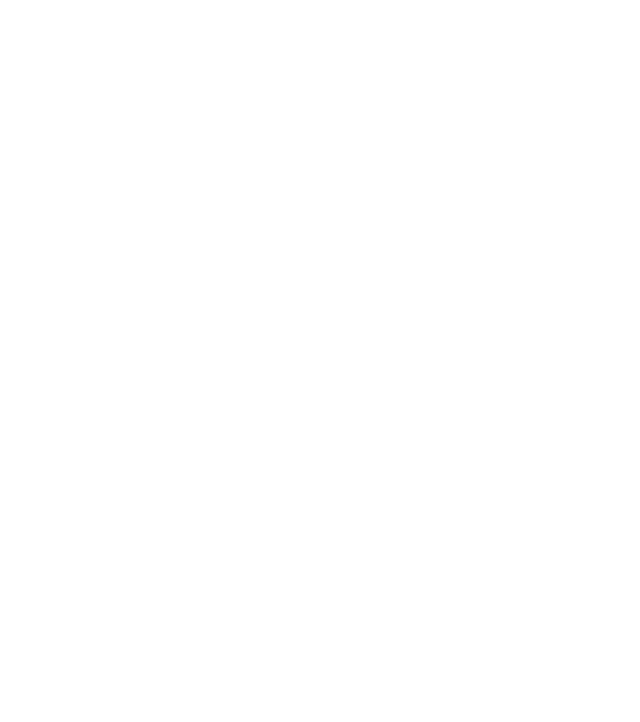
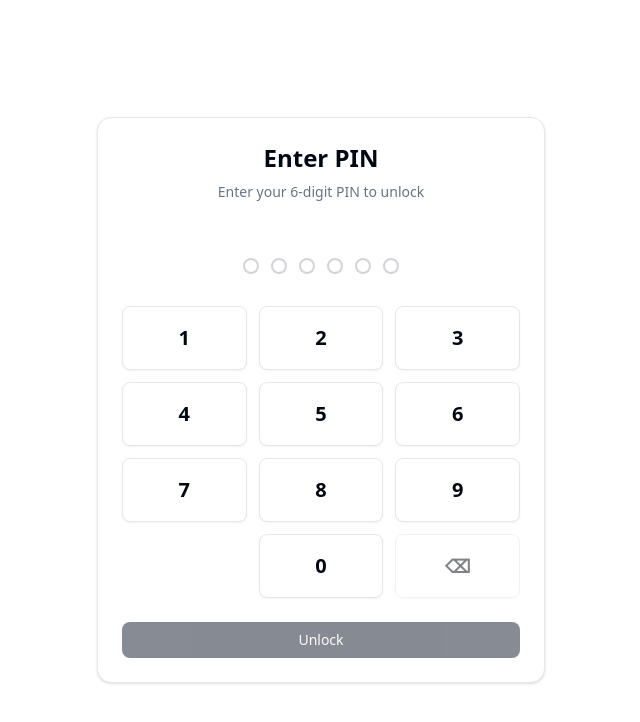
Before and after one commit to JethroNatividad/pos-mobile-app, a React (Vite) app: page /login in a window 1280 px wide. Before the commit this address had no page. Shown: the top 722 px of the page, without its empty margins (319-959 px from the left). Built offline with nearby package versions, Linux system fonts and the light colour scheme.

Commit message:
feat: Implement user login flow with PIN authentication and integrate session checks into AuthGuard.

```diff
--- a/src/main.tsx
+++ b/src/main.tsx
@@ -3,6 +3,7 @@ import ReactDOM from "react-dom/client";
 import App from "@/App";
 import { BrowserRouter, Routes, Route } from "react-router";
 import Setup from "@/pages/auth/setup";
+import Login from "@/pages/auth/login";
 import AuthGuard from "@/components/AuthGuard";
 
 ReactDOM.createRoot(document.getElementById("root") as HTMLElement).render(
@@ -10,6 +11,7 @@ ReactDOM.createRoot(document.getElementById("root") as HTMLElement).render(
     <BrowserRouter>
       <Routes>
         <Route path="/setup" element={<Setup />} />
+        <Route path="/login" element={<Login />} />
         <Route element={<AuthGuard />}>
           <Route path="/" element={<App />} />
         </Route>
--- /dev/null
+++ b/src/pages/auth/login.tsx
@@ -0,0 +1,96 @@
+import { useState } from "react";
+import { useNavigate } from "react-router";
+import { useForm } from "react-hook-form";
+import {
+    Card,
+    CardContent,
+    CardDescription,
+    CardHeader,
+    CardTitle,
+} from "@/components/ui/card";
+import { Button } from "@/components/ui/button";
+import { PinInput } from "./components/PinInput";
+import { loginWithPin } from "@/api/users";
+
+type LoginFormData = {
+    pin: string;
+};
+
+export default function Login() {
+    const navigate = useNavigate();
+    const [isLoading, setIsLoading] = useState(false);
+
+    const {
+        handleSubmit,
+        setValue,
+        watch,
+        setError,
+        clearErrors,
+        formState: { errors },
+    } = useForm<LoginFormData>({
+        defaultValues: {
+            pin: "",
+        },
+    });
+
+    const pin = watch("pin");
+    const maxLength = 6;
+
+    const handlePinChange = (value: string) => {
+        clearErrors("pin");
+        setValue("pin", value);
+    };
+
+    const onSubmit = async (data: LoginFormData) => {
+        setIsLoading(true);
+        try {
+            await loginWithPin(data.pin);
+            navigate("/", { replace: true });
+        } catch {
+            setError("pin", {
+                type: "manual",
+                message: "Invalid PIN. Please try again.",
+            });
+            setValue("pin", "");
+        } finally {
+            setIsLoading(false);
+        }
+    };
+
+    return (
+        <div className="min-h-screen flex items-center justify-center p-4 bg-background">
+            <Card className="w-full max-w-md">
+                <CardHeader className="text-center">
+                    <CardTitle className="text-2xl">Enter PIN</CardTitle>
+                    <CardDescription>
+                        Enter your 6-digit PIN to unlock
+                    </CardDescription>
+                    <div className="min-h-6">
+                        {errors.pin && (
+                            <p className="text-sm text-destructive">
+                                {errors.pin.message}
+                            </p>
+                        )}
+                    </div>
+                </CardHeader>
+                <CardContent>
+                    <form onSubmit={handleSubmit(onSubmit)}>
+                        <PinInput
+                            value={pin}
+                            maxLength={maxLength}
+                            onValueChange={handlePinChange}
+                        />
+
+                        <Button
+                            type="submit"
+                            className="w-full"
+                            disabled={pin.length !== maxLength || isLoading}
+                        >
+                            {isLoading ? "Verifying..." : "Unlock"}
+                        </Button>
+                    </form>
+                </CardContent>
+            </Card>
+        </div>
+    );
+}
```
